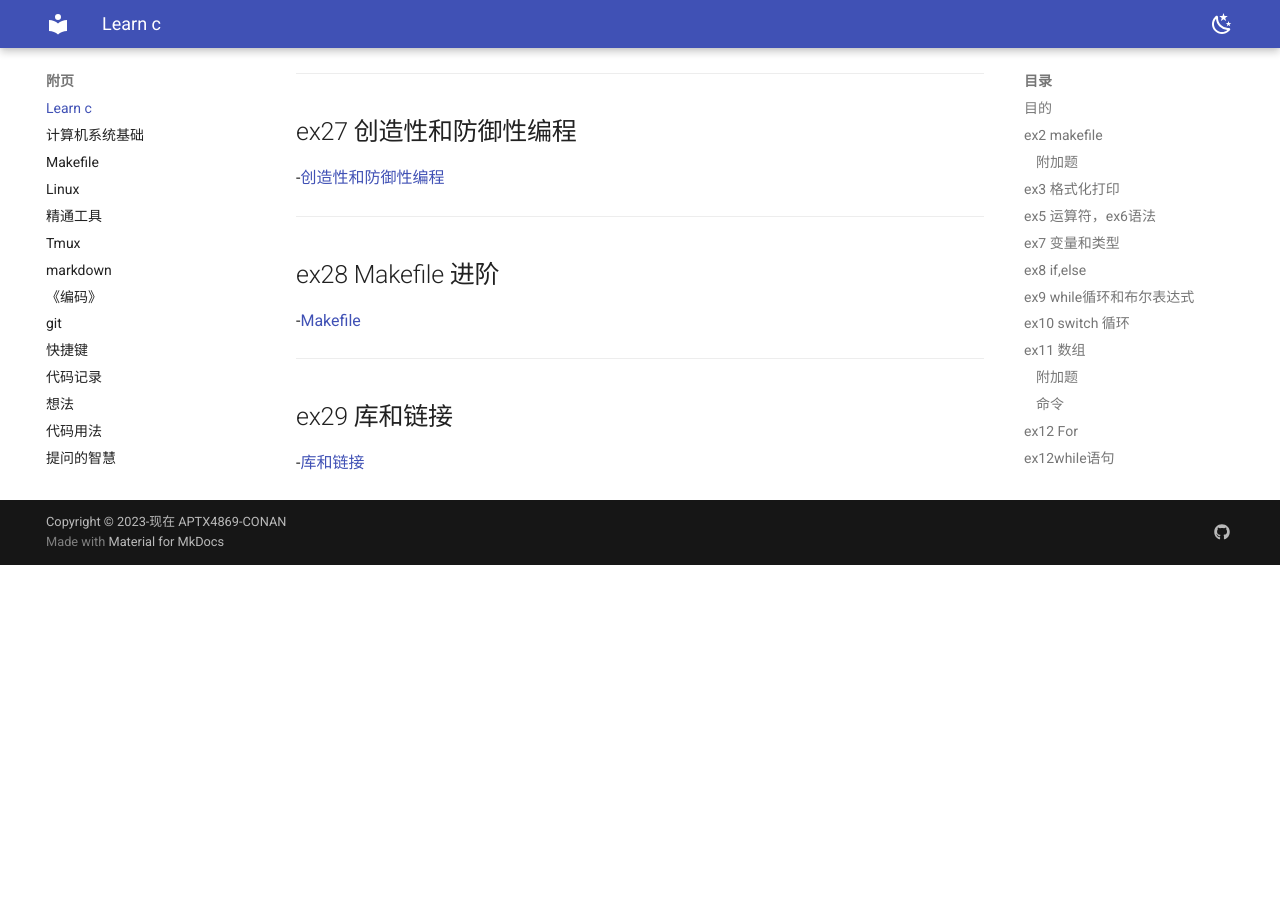
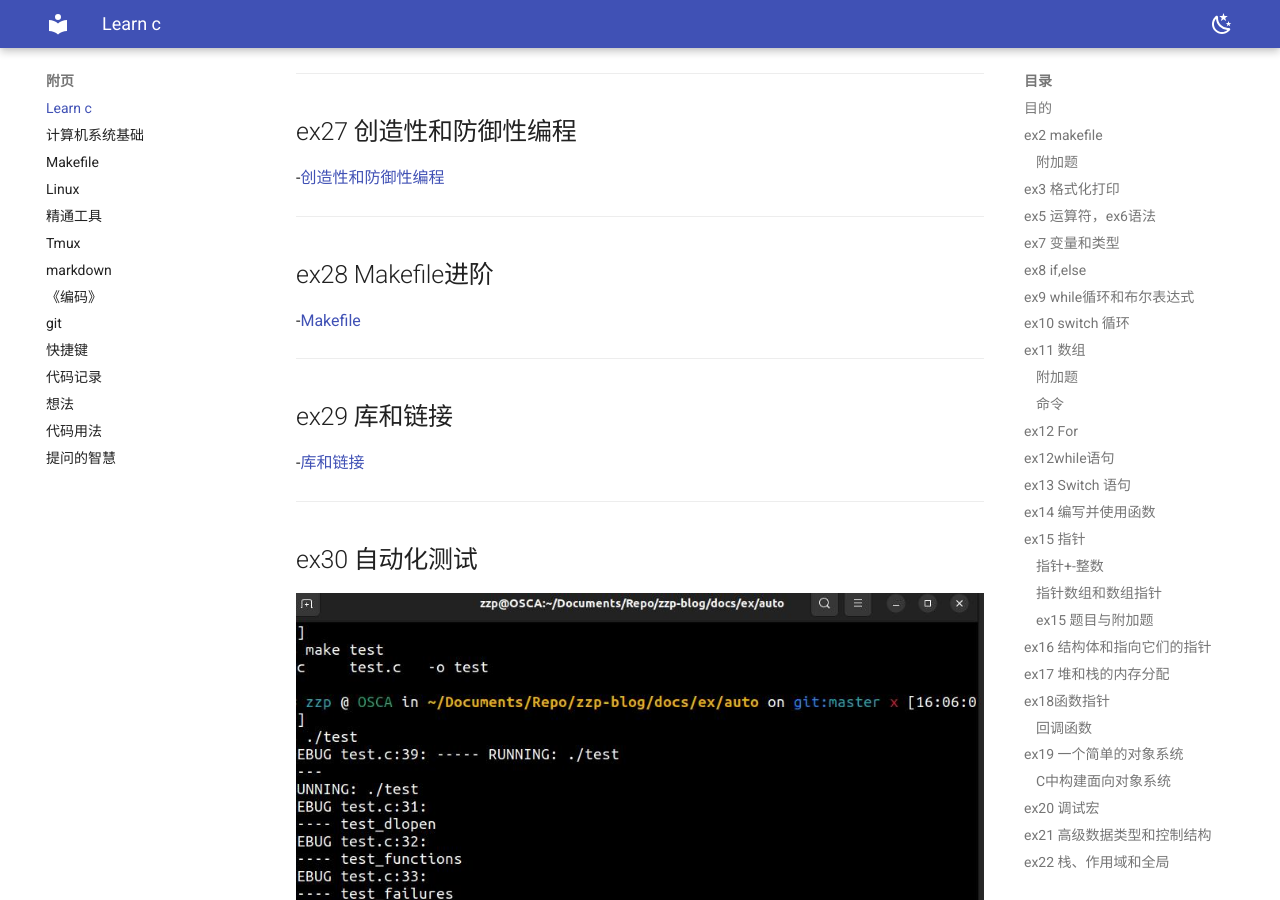
Before and after one commit to APTX4869-CONAN/zzp-blog, an MkDocs documentation site: the page built from docs/appendix/c.md, in a window 1280 px wide and 900 px high, scrolled down 11359 px. Built offline with MkDocs 1.6.1 and Material for MkDocs 9.7.7, drawn with Linux system fonts in a browser that asks for light colours; before the commit the page ends 11924 px from its top, so only the background shows below that.

Commit message:
2023-12-30_16:10:14 update

```diff
--- a/docs/appendix/c.md
+++ b/docs/appendix/c.md
@@ -300,7 +300,7 @@ int (*compare_cb)(int a, int b)
 
 
 ***
-## ex28 Makefile 进阶
+## ex28 Makefile进阶
 -[Makefile](https://aptx4869-conan.github.io/zzp-blog/sundries/26/)
 
 
@@ -308,3 +308,8 @@ int (*compare_cb)(int a, int b)
 ***
 ## ex29 库和链接
 -[库和链接](https://aptx4869-conan.github.io/zzp-blog/sundries/27/)
+
+
+***
+## ex30 自动化测试
+![](./14.jpg)
```
Also changed, not shown: docs/appendix/Linux.md (+2 -0 lines), docs/appendix/14.jpg (added), docs/sundries/28.md (added), 5 other files.
